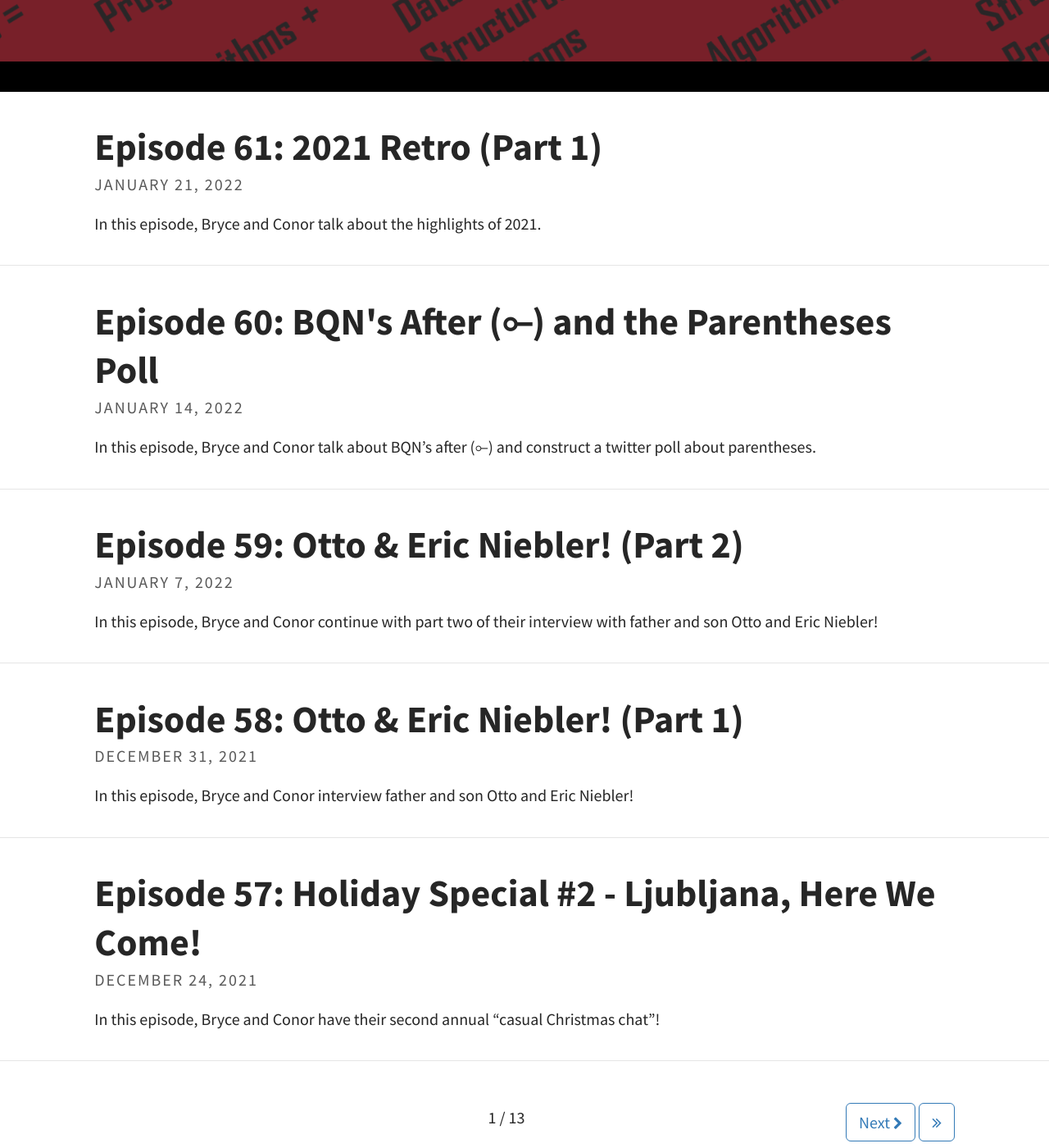
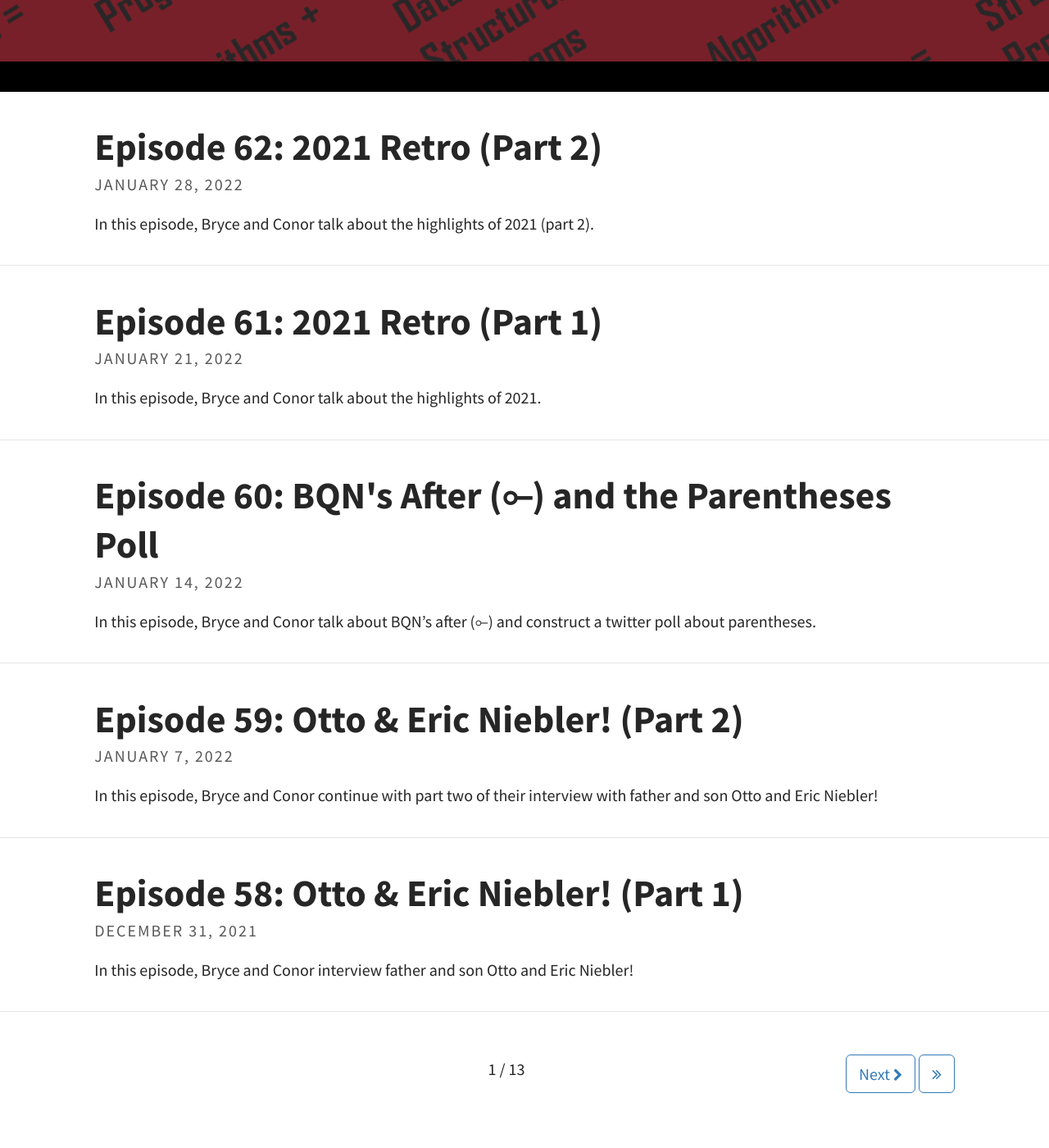
Before and after one commit to codereport/adsp2, a Jekyll site: the page built from index.html, in a window 1280 px wide and 1400 px high, scrolled down 273 px. Shown: the whole window at 82% size. Built offline with Jekyll 4.4.1, drawn with Linux system fonts in a browser that asks for light colours; the list of posts is cut into pages by our own code; some of the changed lines change nothing that is shown.

Commit message:
Episode 62

```diff
--- /dev/null
+++ b/_posts/2022-01-28-Episode-62.md
@@ -0,0 +1,54 @@
+---
+layout: post
+title: "Episode 62: 2021 Retro (Part 2)"
+tags: [Annual Retro, C++, Conferences]
+excerpt_separator: <!--more-->
+---
+
+<div id="buzzsprout-player-9968856"></div><script src="https://www.buzzsprout.com/1501960/9968856-episode-62-2021-retro-part-2.js?container_id=buzzsprout-player-9968856&player=small" type="text/javascript" charset="utf-8"></script>
+
+<br>In this episode, Bryce and Conor talk about the highlights of 2021 (part 2).
+
+<!--more-->
+
+### Show Notes
+
+**Date Recorded:** 2022-01-08 <br>
+**Date Released:** 2022-01-28
+
+* [RAPIDS `decimal128` Github Pull Request](https://github.com/rapidsai/cudf/pull/9483)
+* [Programming Languages Virtual Meetup](https://www.meetup.com/Programming-Languages-Toronto-Meetup/)
+* [Category Theory for Progrmmers by Bartosz Milewski](https://github.com/hmemcpy/milewski-ctfp-pdf)
+* [Conor's other podcast: ArrayCast](https://www.arraycast.com/)
+* [North Devner C++ Meetup](https://www.meetup.com/North-Denver-Metro-C-Meetup/)
+* [C++ Russia Conference](https://cppconf.ru/en/)
+* [ACCU Belfast Conference](https://accu.org/conf-previous/2019_autumn/schedule/)
+* [Meeting C++ Conference](http://meetingcpp.com/)
+* [SuperComputing Conference](https://sc22.supercomputing.org/)
+* ["The Future of Conferences" by Cristina (Crista) Lopes at StrangeLoop 2021](https://www.youtube.com/watch?v=LkJNA88R_5w)
+* [C++Now Conference](https://cppnow.org/)
+* [Ready Player One by Ernest Cline](https://en.wikipedia.org/wiki/Ready_Player_One)
+* [NVIDIA's Omniverse](https://developer.nvidia.com/nvidia-omniverse-platform)
+* [Snow Crash by Neal Stephenson](https://en.wikipedia.org/wiki/Snow_Crash)
+* [NVIDIA Isaac Sim (Robot Simulation)](https://developer.nvidia.com/isaac-sim)
+* [RAPIDS AI](https://rapids.ai/)
+* [NVIDIA Thrust Parallel Algorithms](https://thrust.github.io/)
+* [Acutarial Science](https://en.wikipedia.org/wiki/Actuarial_science)
+* [Bernoulli Distribution](https://en.wikipedia.org/wiki/Bernoulli_distribution)
+* [Binomial Distribution](https://en.wikipedia.org/wiki/Binomial_distribution)
+* [Weibull Distribution](https://en.wikipedia.org/wiki/Weibull_distribution)
+* [C++23](https://en.cppreference.com/w/cpp/23)
+* [CppNorth Call For Papers](https://cppnorth.ca/news-cfp.html)
+* [Andrei Alexandrescu on Twitter](https://twitter.com/incomputable)
+* [Bartosz Milewski on Twitter](https://twitter.com/BartoszMilewski)
+* [Better Algorithm Intuition - Conor Hoekstra - Meeting C++ 2019](https://www.youtube.com/watch?v=TSZzvo4htTQ)
+* [Pactifc Northwest C++ Users' Group](https://nwcpp.org/)
+* [Eric Niebler on Twitter](https://twitter.com/ericniebler)
+* [C++ Ranges](https://en.cppreference.com/w/cpp/ranges)
+
+### Intro Song Info
+
+Miss You by Sarah Jansen https://soundcloud.com/sarahjansenmusic<br>
+Creative Commons — Attribution 3.0 Unported — CC BY 3.0<br>
+Free Download / Stream: http://bit.ly/l-miss-you<br>
+Music promoted by Audio Library https://youtu.be/iYYxnasvfx8<br>
--- a/pages/episodes.md
+++ b/pages/episodes.md
@@ -9,6 +9,7 @@
 
 |   #   |                                                  Title                                                  | Release Date |
 | :---: | :-----------------------------------------------------------------------------------------------------: | :----------: |
+|  62   |              [2021 Retro (Part 2)](https://adspthepodcast.com/2022/01/28/Episode-62.html)               |  2022-01-28  |
 |  61   |              [2021 Retro (Part 1)](https://adspthepodcast.com/2022/01/21/Episode-61.html)               |  2022-01-21  |
 |  60   |    [BQN's After (⟜) and the Parentheses Poll](https://adspthepodcast.com/2022/01/14/Episode-60.html)    |  2022-01-14  |
 |  59   |         [Otto & Eric Niebler! (Part 2)](https://adspthepodcast.com/2022/01/07/Episode-59.html)          |  2022-01-07  |
```
